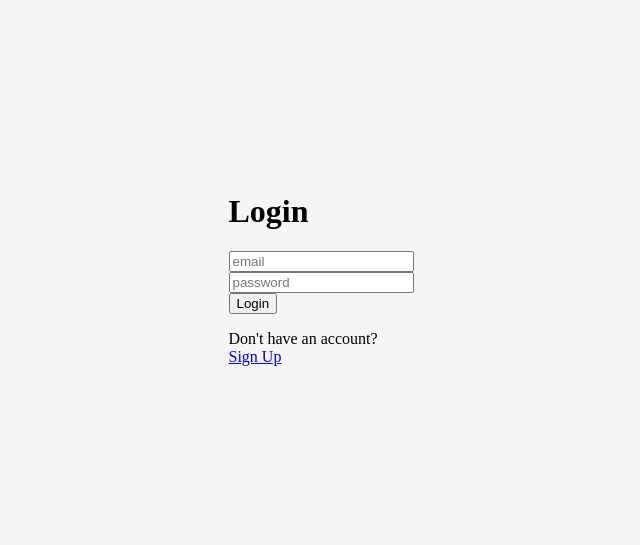
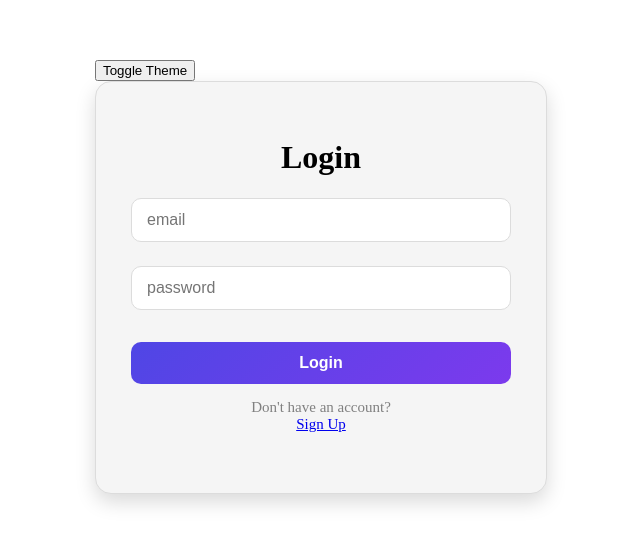
Before and after one commit to ghosh-shrestha/mini-replit, a React (Create React App) app: page / in a window 1280 px wide. Shown: the part 123-668 px from the top of the page, without its empty margins (319-959 px from the left). Built offline with nearby package versions, Linux system fonts and the light colour scheme.

Commit message:
Added login styling and theme support

```diff
--- a/package.json
+++ b/package.json
@@ -3,6 +3,7 @@
   "version": "0.1.0",
   "private": true,
   "dependencies": {
+    "@monaco-editor/react": "^4.7.0",
     "@testing-library/dom": "^10.4.1",
     "@testing-library/jest-dom": "^6.9.1",
     "@testing-library/react": "^16.3.2",
--- a/src/App.css
+++ b/src/App.css
@@ -4,5 +4,7 @@ body{
   justify-content: center;
   align-items: center;
   height: 100vh;
-  background: #f5f5f5;
+  background: var(--background-color);
+  color: var(--text-color);
+  transition: background-color 0.3s ease, color 0.3s ease;
 }
--- a/src/App.js
+++ b/src/App.js
@@ -1,17 +1,25 @@
 
-import {BrowserRouter,Routes,Route} from "react-router-dom";
+import { BrowserRouter, Routes, Route } from "react-router-dom";
 import Login from './pages/Login.jsx';
 import Signup from './pages/Signup.jsx';
 import EditorPage from './pages/EditorPage.jsx';
 import './App.css';
+import "./styles/Theme.css";
+import { useState,useEffect } from "react";
 function App() {
+  const [theme, setTheme] = useState("light");
+  useEffect(() => {document.body.className = theme;},[theme]);
   return (
+    <div className="{theme}">
+      <button onClick={() => setTheme(theme === "light"?"dark":"light")}>Toggle Theme</button>
       <BrowserRouter>
         <Routes>
           <Route path="/" element={<Login />} />
           <Route path="/Signup" element={<Signup />} />
           <Route path="/editor" element={<EditorPage />} />
         </Routes></BrowserRouter>
+    </div>
+
 
   );
 }
--- /dev/null
+++ b/src/EditorPage.css
@@ -0,0 +1,46 @@
+.editor-container{
+    display: flex;
+    gap: 20px;
+}
+.sidebar{
+    width: 200px;
+    min-height: 500px;
+    border-right: 1px solid lightgray;
+    padding: 20px;
+}
+.code-area{
+    flex: 1;
+    padding: 20px;
+}
+.output-box{
+    margin-top: 20px;
+    border: 1px solid lightgray;
+    padding: 15px;
+    border-radius: 8px;
+}
+.sidebar h3{
+    margin-bottom: 15px;
+}
+.sidebar p{
+    padding: 8px;
+    cursor: pointer;
+}
+.sidebar p:hover{
+    background: #f0f0f0;
+    border-radius: 6px;
+}
+select{
+    padding: 8px;
+    margin: 10px 0;
+    border-radius: 6px;
+    font-size: 16px;
+    border: 1px solid #ccc;
+}
+select:hover{
+    background-color: #f0f0f0;
+    cursor: pointer;
+}
+select:focus{
+    outline: none;
+    border: 2px solid gray;
+}
--- a/src/components/CodeEditor.jsx
+++ b/src/components/CodeEditor.jsx
@@ -1,9 +1,30 @@
-function CodeEditor(){
+import Editor from '@monaco-editor/react';
+import { useState, useEffect } from 'react';
+import {codeTemplates} from '../constants/codeTemplates.js';
+function CodeEditor({language,code,setCode,savedCodes,setSavedCodes}){
+    useEffect(() => {
+        setCode(savedCodes[language]);
+    },[language,savedCodes]);
+    const languageMap = {
+        "C":"c",
+        "C++":"cpp",
+        "Java":"java",
+        "Python":"python"
+
+    };
     return(<div>
         <h3>Code Editor</h3>
-        <textarea rows="10"
-        cols="50"
-        placeholder="Write your code here..."/>
+        <Editor height="400px"
+        width="350px"
+        language={languageMap[language]}
+        value={code}
+        onChange={(value)=>{setCode(value);
+            setSavedCodes((prev) => ({
+                ...prev,
+                [language]:value,
+            }));
+        }}
+        theme="vs-dark"/>
     </div>);
 
 }
--- a/src/components/Sidebar.jsx
+++ b/src/components/Sidebar.jsx
@@ -1,9 +1,13 @@
 function Sidebar(){
     return(<div>
-        <h3>Files</h3>
-        <p>main.js</p>
-        <p>style.css</p>
-        <p>index.html</p>
+        <h3>Explorer</h3>
+        <p>📄main.c</p>
+        <p>📄main.cpp</p>
+        <p>📄app.py</p>
+        <hr></hr>
+        <h3>Tools</h3>
+        <p>⚙️Settings</p>
+        <p>🌙Theme</p>
     </div>)
 }
 export default Sidebar
--- /dev/null
+++ b/src/constants/codeTemplates.js
@@ -0,0 +1,18 @@
+export const codeTemplates = {
+    "C": `#include<stdio.h>
+    int main(){
+       printf("Hello world");
+       return 0;
+    }`,
+    "C++": `#include<iostream>
+    int main(){
+       cout<<"Hello World";
+       return 0;
+    }`,
+    "Java": `public class Main{
+       public static void main(String[]args){
+           system.out.println("Hello,World);}
+    }`,
+    "Python": `print("Hello world");`
+
+};
--- a/src/pages/EditorPage.jsx
+++ b/src/pages/EditorPage.jsx
@@ -2,21 +2,32 @@ import Navbar from '../components/Navbar.jsx';
 import Sidebar from '../components/Sidebar.jsx';
 import Output from '../components/Output.jsx';
 import CodeEditor from '../components/CodeEditor.jsx';
+import "../EditorPage.css";
 import {useState} from 'react';
+import {codeTemplates} from '../constants/codeTemplates';
 function EditorPage() {
     const [output,setOutput] = useState("No output yet..");
+    const [language,setLanguage] = useState("C");
+    const[code,setCode] = useState("//write your code here");
+    const[savedCodes,setSavedCodes] = useState(codeTemplates);
     return (<div>
         <Navbar
         runCode={() => setOutput("Code executed successfully")}/>
         <h1>Mini-Replit</h1>
+        <select value={language} onChange={(e)=> setLanguage(e.target.value)}>
+            <option value="C">C</option>
+            <option value="C++">Cpp</option>
+            <option value="Java">Java</option>
+            <option value="Python">Python</option>
+        </select>
         <hr></hr>
-        <div style={{display:"flex",gap:"30px"}}>
-            <Sidebar/>
+        <div className='editor-container'>
+            <div className='sidebar'><Sidebar/></div>
 
-            <CodeEditor/>
+            <div className='code-area'><CodeEditor language={language} code={code} setCode={setCode} savedCodes={savedCodes} setSavedCodes={setSavedCodes}/></div>
         </div>
         <hr></hr>
-        <div>
+        <div className='output-box'>
             <Output output={output}/>
         </div>
     </div>);
--- a/src/pages/Login.jsx
+++ b/src/pages/Login.jsx
@@ -1,15 +1,19 @@
 import { Link, useNavigate } from "react-router-dom";
+import '../styles/Login.css'
 function Login() {
-    const navigate=useNavigate();
-    return (<div>
-        <h1>Login</h1>
-        <input type="email" placeholder="email" ></input><br></br>
-        <input type="password" placeholder="password"></input><br></br>
-        <button onClick={() => navigate("/editor")}>Login</button><br></br>
-        <p>
-            Don't have an account?<br></br>
-            <Link to="/signup">Sign Up</Link>
-        </p>
+    const navigate = useNavigate();
+    return (<div className="login-Container">
+        <div className="login-card">
+            <h1 className="login-title">Login</h1>
+            <input className="login-input" type="email" placeholder="email" ></input><br></br>
+            <input className="login-input" type="password" placeholder="password"></input><br></br>
+            <button className="login-btn" onClick={() => navigate("/editor")}>Login</button><br></br>
+            <p className="login-subtitle">
+                Don't have an account?<br></br>
+                <Link to="/signup">Sign Up</Link>
+            </p>
+        </div>
+
 
     </div>);
 }
--- /dev/null
+++ b/src/styles/Login.css
@@ -0,0 +1,68 @@
+.login-container{
+    min-height:100vh;
+    display:flex;
+    justify-content:center;
+    align-items:center;
+    background:var(--background-color);
+}
+.login-card{
+    width:380px;
+    background:var(--card-color);
+    padding:35px;
+    border-radius:16px;
+    box-shadow:0 8px 20px rgba(0,0,0,0.15);
+    border:1px solid var(--border-color);
+}
+.login-input{
+    width:100%;
+    padding:12px 15px;
+    margin:12px 0;
+    border:1px solid var(--border-color);
+    border-radius:10px;
+    background:var(--background-color);
+    color:var(--text-color);
+    font-size:16px;
+    box-sizing:border-box;
+    outline:none;
+    transition:0.3s;
+}
+
+.login-input:focus{
+    border-color:var(--primary-color);
+    box-shadow:0 0 8px rgba(79,70,229,0.3);
+}
+.login-btn{
+    width:100%;
+    padding:12px;
+    margin-top:20px;
+    border:none;
+    border-radius:10px;
+    background:linear-gradient(135deg,#4f46e5,#7c3aed);
+    color:white;
+    font-size:16px;
+    font-weight:600;
+    cursor:pointer;
+    transition:0.3s;
+}
+
+.login-btn:hover{
+    transform:translateY(-2px);
+    box-shadow:0 8px 20px rgba(79,70,229,0.35);
+}
+
+.login-btn:active{
+    transform:scale(0.98);
+}
+.login-title{
+    text-align:center;
+    margin-bottom:10px;
+    font-size:32px;
+    color:var(--text-color);
+}
+
+.login-subtitle{
+    text-align:center;
+    color:gray;
+    margin-bottom:25px;
+    font-size:15px;
+}
--- /dev/null
+++ b/src/styles/Theme.css
@@ -0,0 +1,20 @@
+:root{
+    --background-color:#ffffff;
+    --text-color:#000000;
+    --card-color:#f5f5f5;
+    --border-color:#dcdcdc;
+    --primary-color:#4f46e5;
+}
+
+.dark,.dark body{
+    --background-color:#1e1e1e;
+    --text-color:#ffffff;
+    --card-color:#2d2d2d;
+    --border-color:#555555;
+    --primary-color:#818cf8;
+}
+.dark{
+    background-color: var(--background-color);
+    color: var(--text-color);
+    min-height: 100vh;
+}
```
Also changed, not shown: src/styles/Signup.css (added), 1 other file (tests, documents, lock files or other folders). Lines whose indentation alone changed are shown as unchanged.
